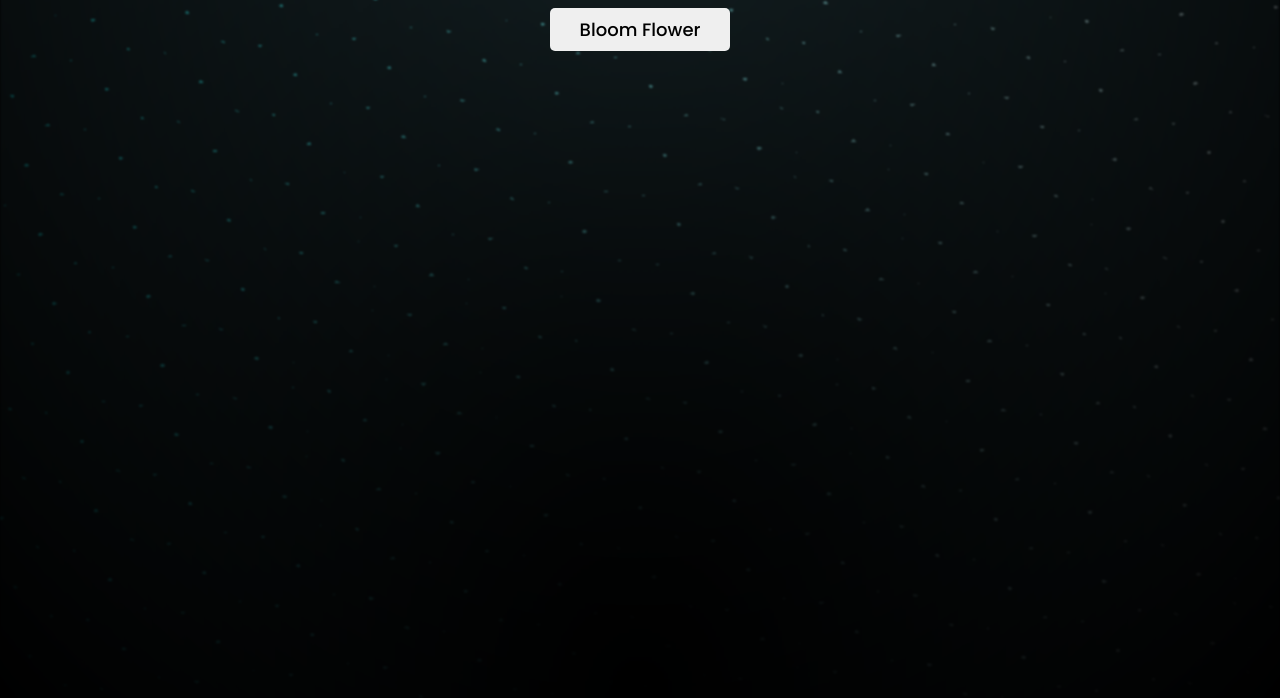
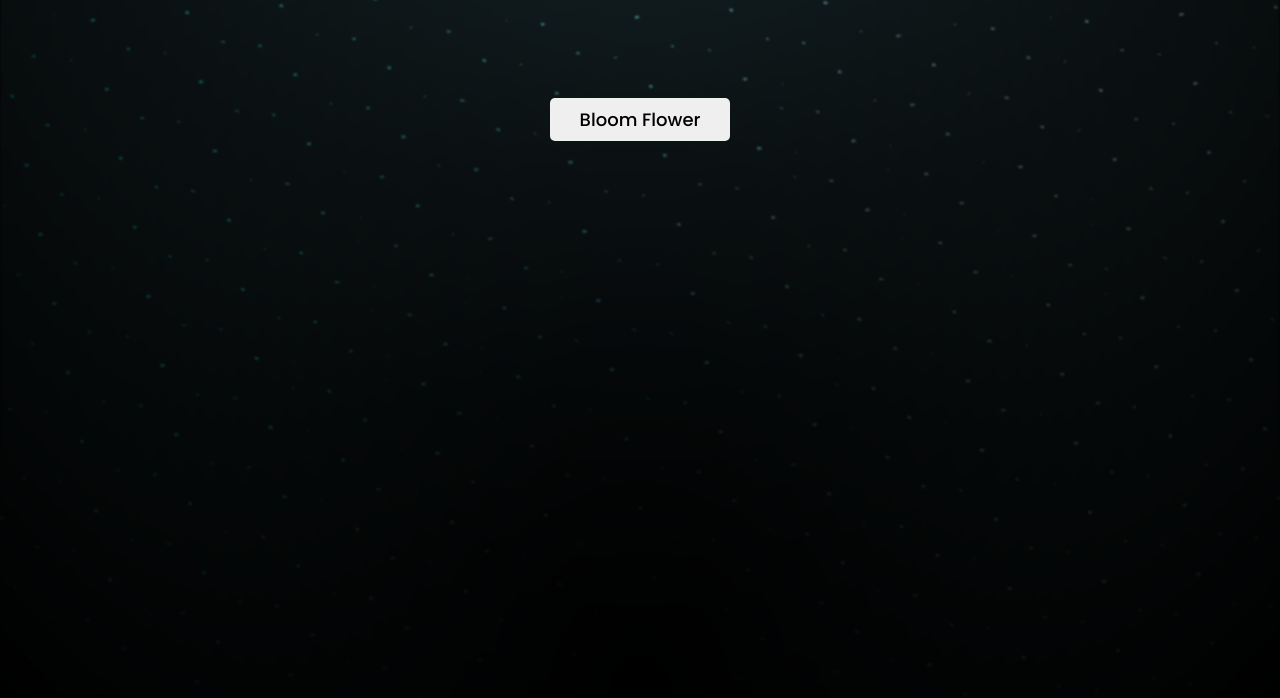
Before and after one commit to RazaJMuhammad/newflowers, a plain HTML site: page index.html in a window 1280 px wide. Shown: the part 102-800 px from the top of the page. Drawn offline with Linux system fonts and the light colour scheme.

Commit message:
Add files via upload

```diff
--- a/index.html
+++ b/index.html
@@ -41,7 +41,7 @@
 
       .reloadBtn {
         position: absolute;
-        top: 110px;
+        top: 200px;
         z-index: 999;
         padding: 8px 30px;
         font-size: 18px;
```
